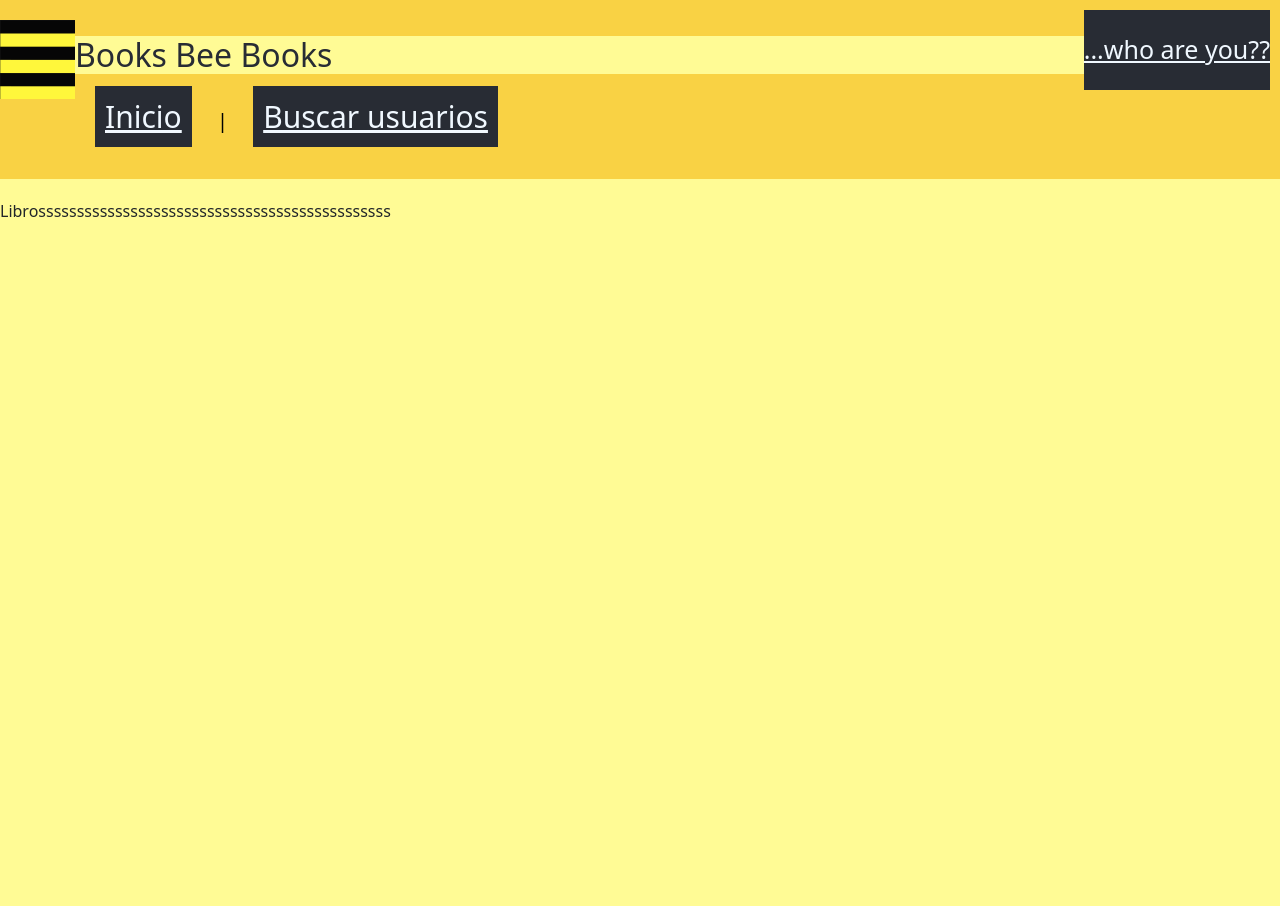
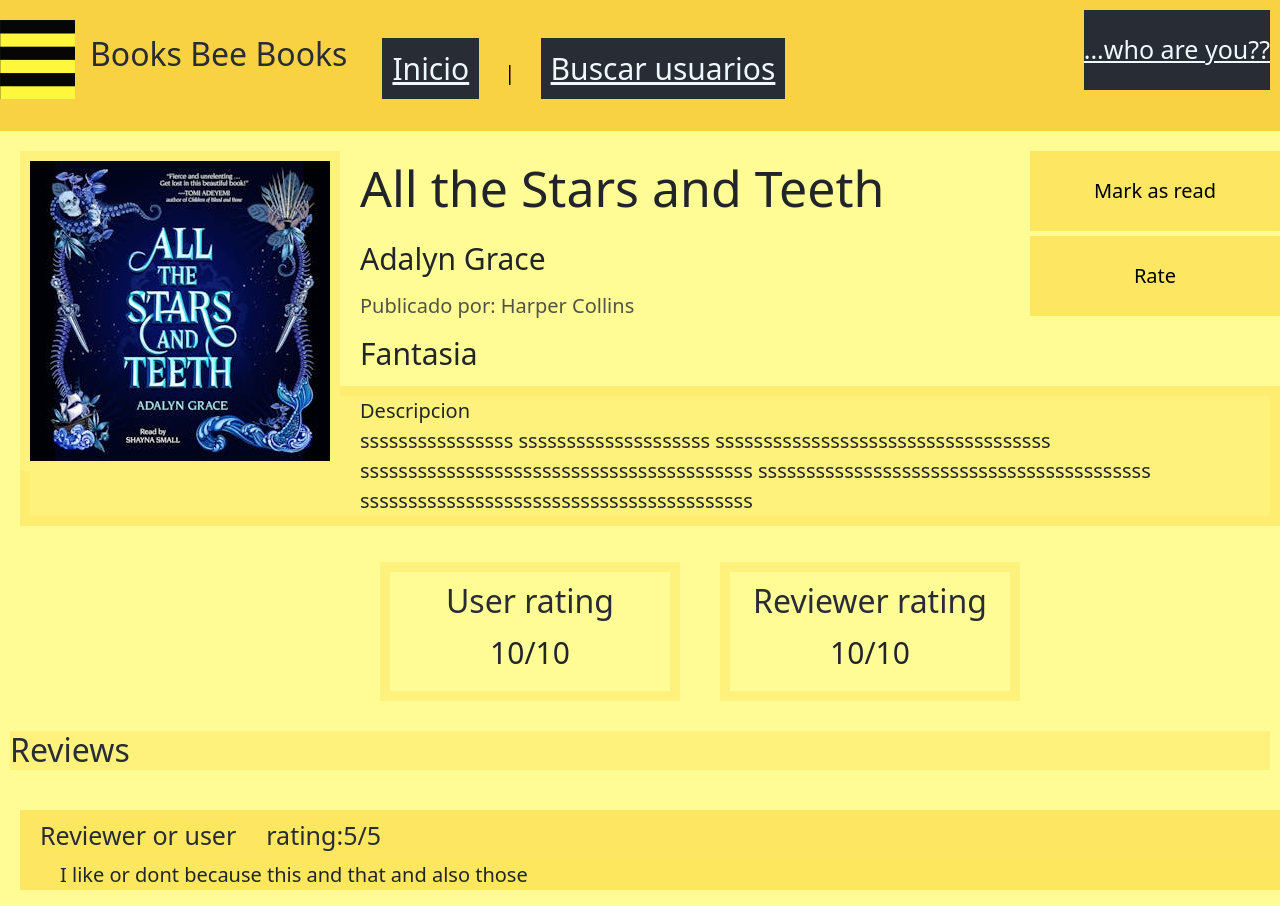
Before and after one commit to LPELCRACK896/db2-project1-mongo, a React (Create React App) app in the folder front/: page /book in a window 1280 px wide. Before the commit the page ends 800 px from the top, so only its background shows below. Built offline with nearby package versions, Linux system fonts and the light colour scheme.

Commit message:
Book info page done

```diff
--- /dev/null
+++ b/front/src/BookInfo.css
@@ -0,0 +1,84 @@
+.BookPic{
+    border: 10px solid #fde55a6e;
+    margin-left: 20px;
+    margin-right: 20px;
+    margin-bottom: 150px;
+    float: left;
+}
+
+.Titulote{
+    text-align: left;
+    margin: 10px;
+    font-size: 50px;
+}
+
+.read{
+    padding: 20px;
+    width: 250px;
+    float: right;
+    font-size: 20px;
+    background-color: #fde55ada;
+    border: 5px solid #fde55a6e;
+}
+
+.Autorcito{
+    text-align: left;
+    margin: 10px;
+    font-size: 30px;
+}
+
+.publicaor{
+    text-align: left;
+    margin: 10px;
+    font-size: 20px;
+    color: #282c34d0;
+}
+
+.gatogoria{
+    text-align: left;
+    margin: 10px;
+    font-size: 30px;
+}
+
+.desc{
+    margin-left: 20px;
+    text-align: left;
+    font-size: 20px;
+    background-color: #fde55a6e;
+    border: 10px solid #fde55a6e;
+}
+
+.ratingS{
+    border: 10px solid #fde55a6e;
+    margin: 20px;
+    width: 300px;
+    display:inline-grid;
+    font-size: 30px;
+}
+
+.who{
+    text-align: center;
+}
+.numbers{
+    text-align: center;
+}
+.rev{
+    background-color: #fde55a6e;
+}
+.inform{
+    margin-left: 20px;
+    background-color: #fde55ada;
+
+}
+.username{
+    font-size: 25px;
+    display:inline-grid;
+    margin-left: 20px;
+    background-color: #fde55a6e;
+
+}
+.says{
+    font-size: 20px;
+    margin-left: 40px;
+    background-color: #fde55a6e;
+}
--- a/front/src/InfoLibro.js
+++ b/front/src/InfoLibro.js
@@ -1,12 +1,40 @@
 import "./App.css"
 import 'bootstrap/dist/css/bootstrap.min.css';
-import './App.css';
+import './BookInfo.css';
 import React from 'react';
 import {useState} from 'react';
+import ATSAT from './ATSAT.jpg'
 
 function InfoBooks(){
 return(
-    <p>Librossssssssssssssssssssssssssssssssssssssssssssss</p>
+    <div>
+        <img className="BookPic" src={ATSAT}></img>
+        <button className="read">Mark as read</button>
+        <p className="Titulote">All the Stars and Teeth</p>
+        <button className="read">Rate</button>
+        <p className="Autorcito">Adalyn Grace</p>
+        <p className="publicaor">Publicado por: Harper Collins</p>
+        <p className="gatogoria">Fantasia</p>
+        <p className="desc">Descripcion <br></br>ssssssssssssssss ssssssssssssssssssss sssssssssssssssssssssssssssssssssss  sssssssssssssssssssssssssssssssssssssssss sssssssssssssssssssssssssssssssssssssssss sssssssssssssssssssssssssssssssssssssssss</p>
+        <div className="ratingS">
+            <h2 className="who"> User rating</h2>
+            <p className="numbers">10/10</p>
+        </div>
+        <div className="ratingS">
+            <h2 className="who"> Reviewer rating</h2>
+            <p className="numbers">10/10</p>
+        </div>
+
+        <h2 className="rev"> Reviews</h2>
+        <p className="comments"></p>
+        <br></br>
+
+        <div className="inform">
+            <h2 className="username">Reviewer or user</h2>
+            <h2 className="username"> rating:5/5</h2>
+            <p className="says">I like or dont because this and that and also those</p>
+        </div>
+    </div>
 
 )
 
--- a/front/src/paginitas.js
+++ b/front/src/paginitas.js
@@ -140,10 +140,10 @@ export const BookInfo = () => {
   return (
     <div>
       <header className="Cabeza">
-      <img src={logo} alt="bee pattern " className="bee"/>
-      <p className="user" ><Link  className="user" to="/login">{username}</Link></p>
-    <h2>Books Bee Books</h2>
-<nav className="Navegacion">
+          <img src={logo} alt="bee pattern " className="bee"/>
+          <h2 className="comp">Books Bee Books</h2>
+          <p className="user" ><Link  className="user" to="/login">{username}</Link></p>
+          <nav className="Navegacion">
     <Link className="linkcito"  to="/">Inicio</Link> | <Link className="linkcito" to="/usuarios">Buscar usuarios</Link>
 
 
```
